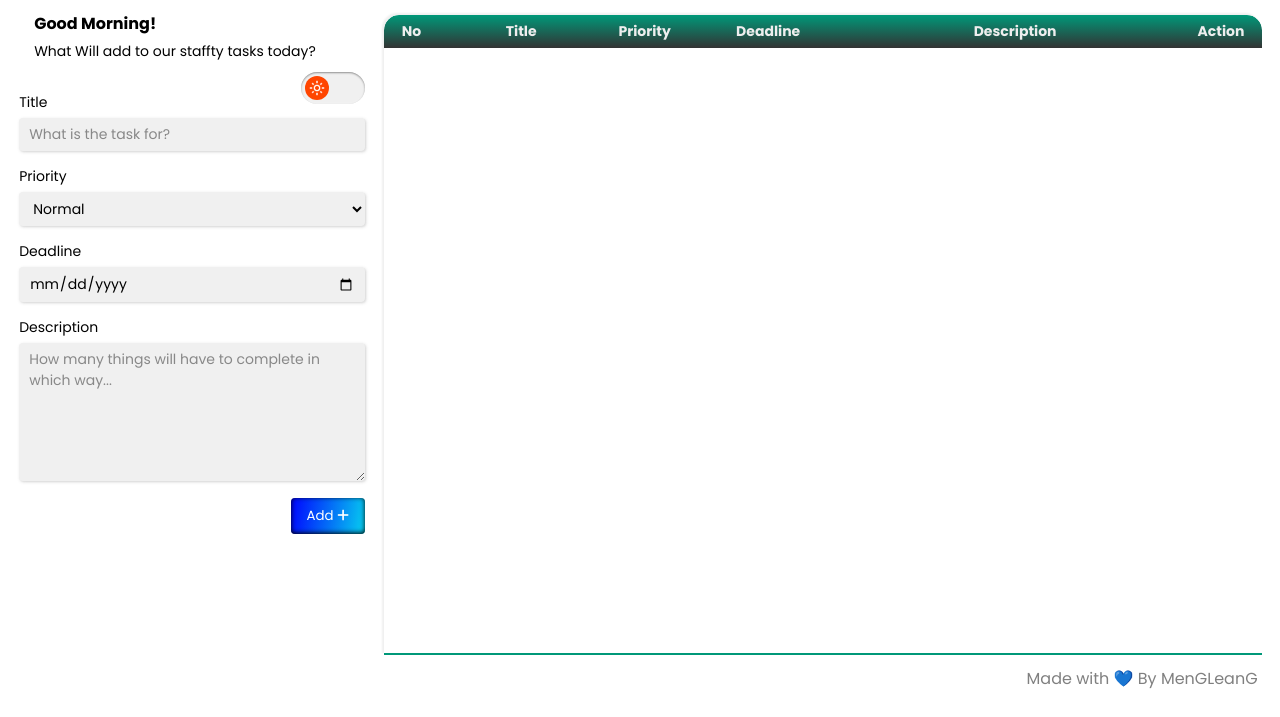
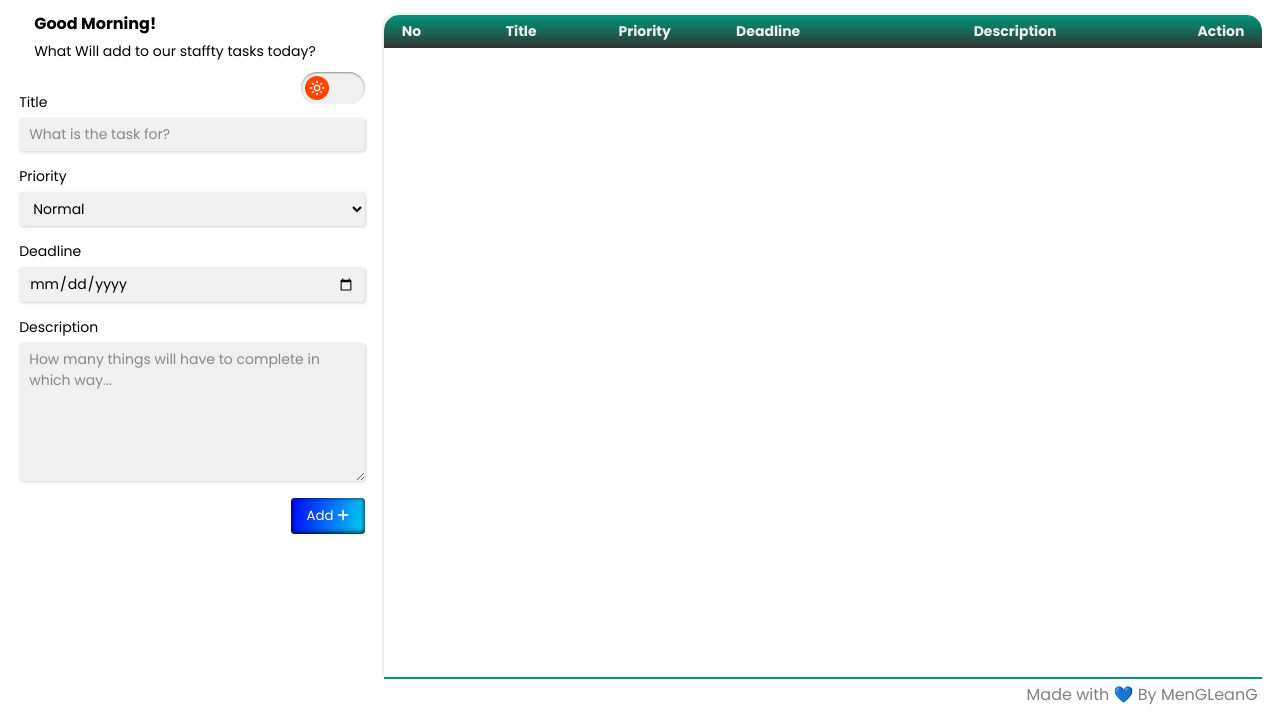
Before and after one commit to MENGLEANG22/Todo-Js, a plain HTML site: page index.html in a window 1280 px wide. Shown: the part 83-800 px from the top of the page. Drawn offline with Linux system fonts and the light colour scheme.

Commit message:
Fix footer size

```diff
--- a/style.css
+++ b/style.css
@@ -4,8 +4,8 @@
 }
 body{
     position: relative;
+    background: var(--primary-color);
 }
-
 *{
     font-family: 'Poppins', sans-serif;
     margin: 0;
@@ -29,15 +29,14 @@ html{
 
 }
 .dark-theme{
-    .searchOption input{
-        background-image: url('searchWhite.png');
-    }
     --primary-color: #000;
     --secondary-color: #eee;
     --input-color: #111;
     --box-shadow: #888;
     --transparent: #4e4e4e6f;
-
+    .searchOption input{
+        background-image: url('searchWhite.png');
+    }
 
 }
 .full-container{
@@ -260,12 +259,12 @@ button[type=update]{
 }
 /* ------- right-container---------- */
 .box{
+    display: flex;
     position: relative;
     width: 100%;
     height: 10%;
     background: rgb(0,200,255);
     background: linear-gradient(270deg, #009879 0%, rgb(251 211 140 / 0%) 100%);
-    display: flex;
 }
 .searchOption{
     position: absolute;
@@ -274,7 +273,6 @@ button[type=update]{
     align-self: center;
     overflow: hidden;
     padding: 20px 20px 20px 0;
-
 }
 
 .searchOption input{
@@ -308,7 +306,7 @@ button[type=update]{
 }
 .item-container{
     margin-top: 2%;
-    height: 80%;
+    height: 83%;
     overflow-y: scroll;
     overflow-x: hidden;
     padding: 0;
@@ -420,12 +418,11 @@ table td:nth-child(2), td:nth-child(5){
 }
 .footer{
     display: flex;
-    align-self: center;
     align-items: center;
     justify-content: right;
-    width: 100%;
-    height: 6%;
+    height: 4%;
     background-color: var(--primary-color);
+
 }
 .footer p{
     color:gray;
@@ -639,7 +636,7 @@ table td:nth-child(2), td:nth-child(5){
         width: 40% ;
     }
 }
-/* Large devices (laptops/desktops, 1099px and up) */
+
 @media only screen and (max-width: 1099px) {
     .full-container{
         width: 100vw;
@@ -655,6 +652,7 @@ table td:nth-child(2), td:nth-child(5){
     }
     .col-30{
     flex-basis: 45%;
+    overflow: scroll;
    }
    .switch .tooltiptext{
     margin-left: -38px;
```
Also changed, not shown: index.html (+0 -1 lines).
